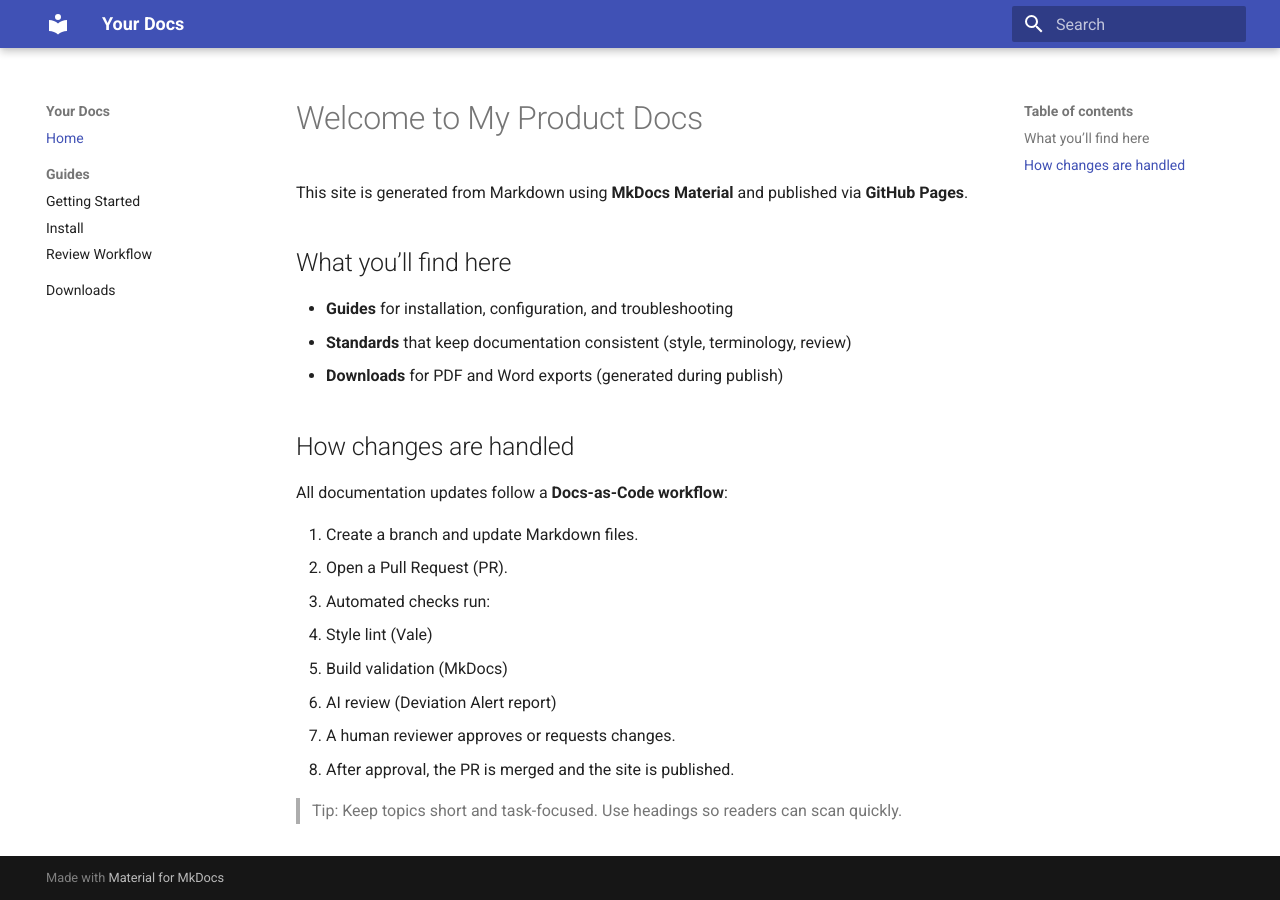
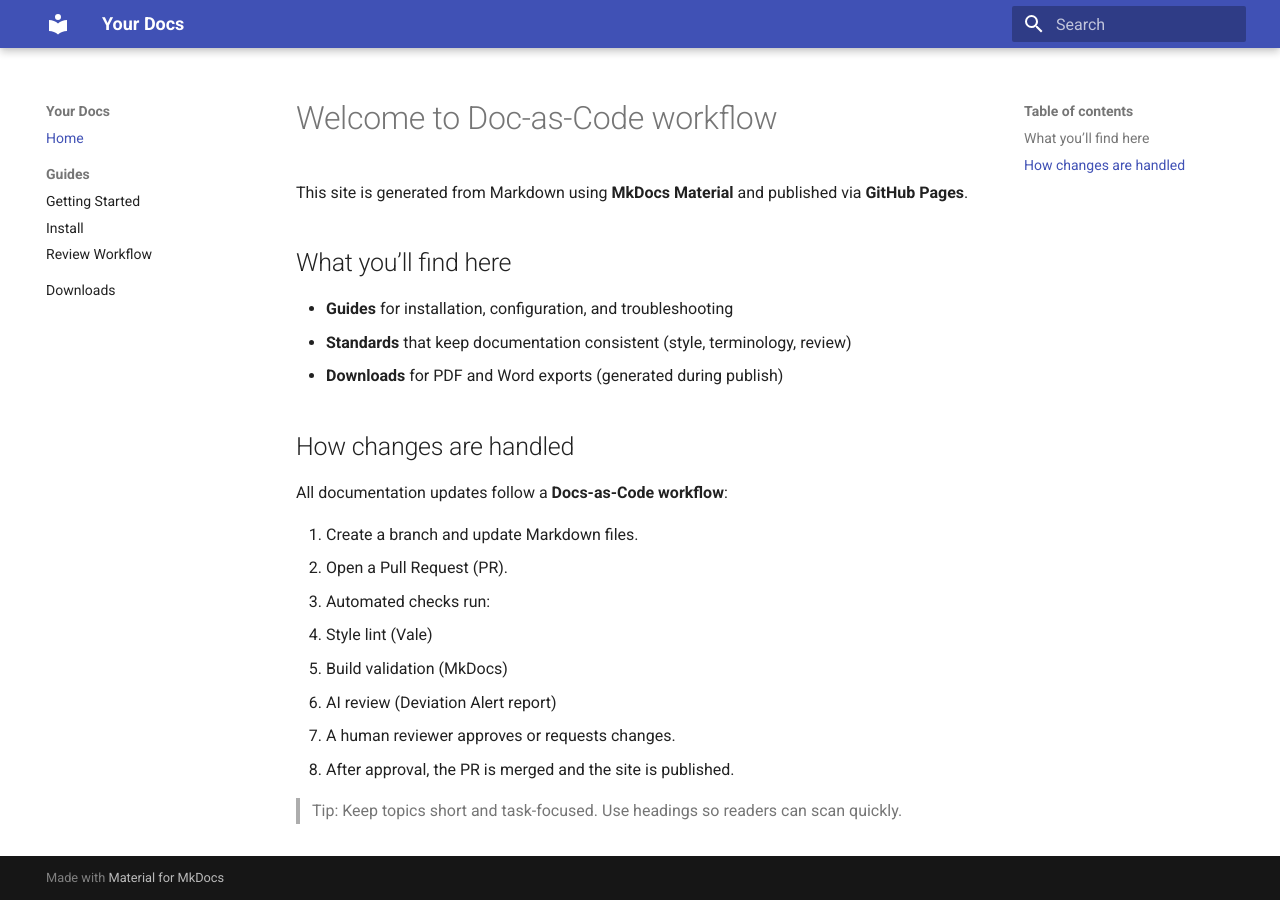
Before and after one commit to harjotdhodi-gif/Workflow-in-Doc-As-Code, an MkDocs documentation site: the page built from docs/index.md, in a window 1280 px wide. Built offline with MkDocs 1.6.1 and Material for MkDocs 9.7.7, drawn with Linux system fonts in a browser that asks for light colours.

Commit message:
Update title in documentation index

```diff
--- a/docs/index.md
+++ b/docs/index.md
@@ -1,4 +1,4 @@
-# Welcome to My Product Docs
+# Welcome to Doc-as-Code workflow
 
 This site is generated from Markdown using **MkDocs Material** and published via **GitHub Pages**.
 
```
